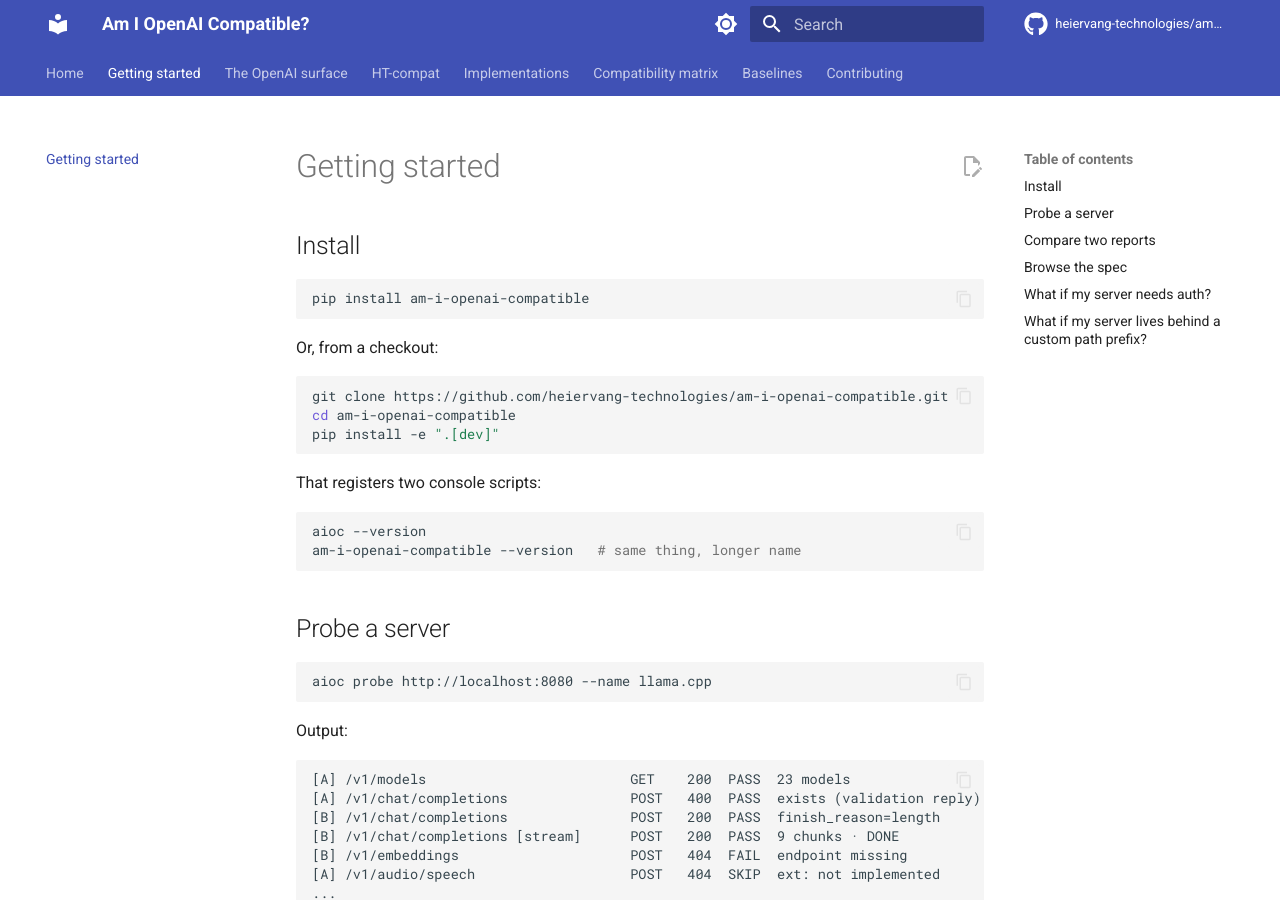
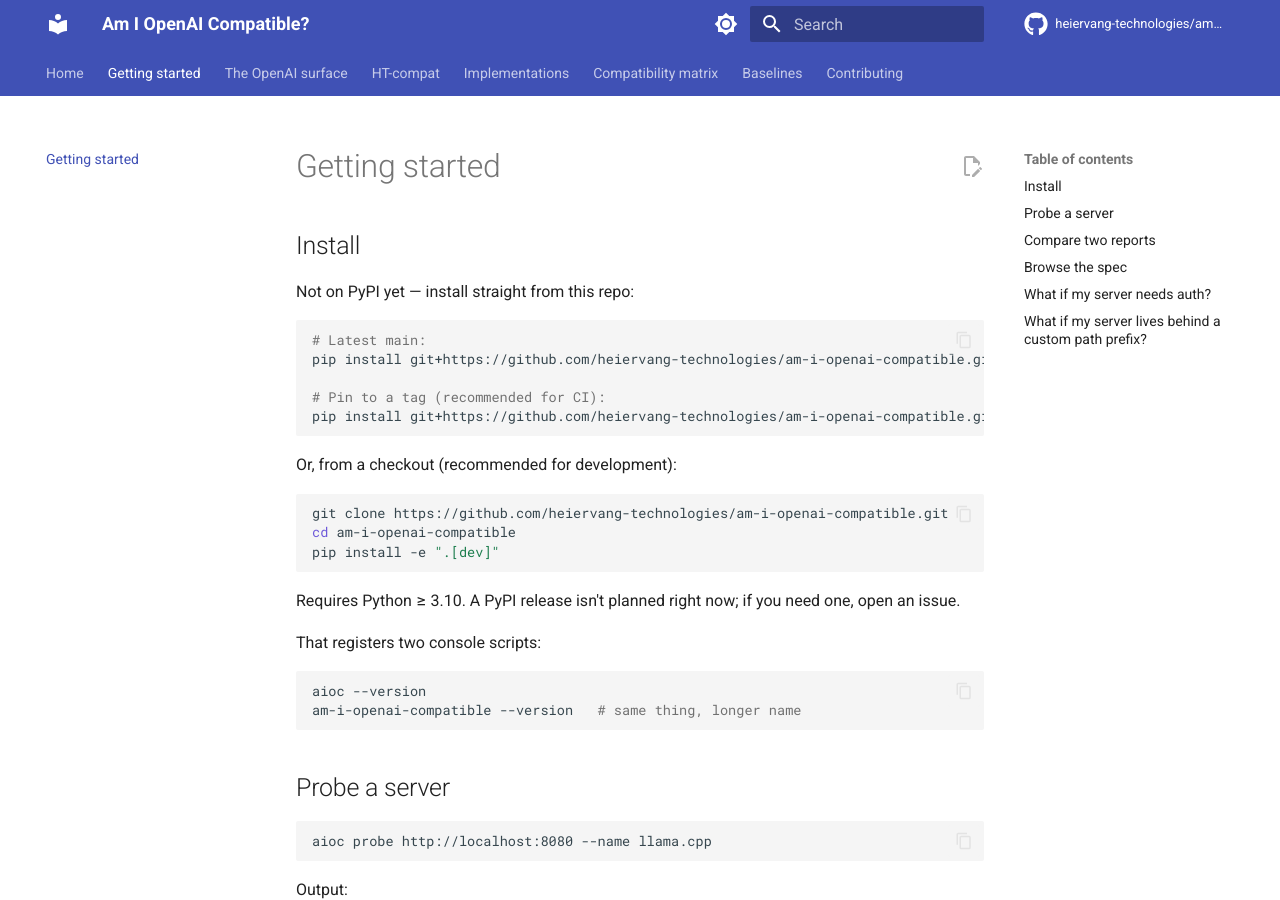
Before and after one commit to heiervang-technologies/am-i-openai-compatible, an MkDocs documentation site: the page built from docs/getting-started.md, in a window 1280 px wide and 900 px high. Built offline with MkDocs 1.6.1 and Material for MkDocs 9.7.7, drawn with Linux system fonts in a browser that asks for light colours; comment, search, counter and statistics services are not loaded.

Commit message:
docs: drop PyPI fiction from install instructions
Replaces 'pip install am-i-openai-compatible' (404s — no PyPI release)
with git-ref installs across README, getting-started, contributing,
the composite action, and the llama.cpp example workflow. action.yml's
aioc-version default flips from 'latest' to 'main' and the install
shim now accepts bare tags ('v0.3.1') alongside git+ specs.

````diff
--- a/docs/getting-started.md
+++ b/docs/getting-started.md
@@ -2,17 +2,26 @@
 
 ## Install
 
+Not on PyPI yet — install straight from this repo:
+
 ```bash
-pip install am-i-openai-compatible
+# Latest main:
+pip install git+https://github.com/heiervang-technologies/am-i-openai-compatible.git
+
+# Pin to a tag (recommended for CI):
+pip install git+https://github.com/heiervang-technologies/am-i-openai-compatible.git@v0.3.1
 ```
 
-Or, from a checkout:
+Or, from a checkout (recommended for development):
 
 ```bash
 git clone https://github.com/heiervang-technologies/am-i-openai-compatible.git
 cd am-i-openai-compatible
 pip install -e ".[dev]"
 ```
+
+Requires Python ≥ 3.10. A PyPI release isn't planned right now; if you
+need one, open an issue.
 
 That registers two console scripts:
 
````
Also changed, not shown: README.md (+24 -2 lines), action.yml (+9 -6 lines), docs/contributing.md (+5 -3 lines), 1 other file.
